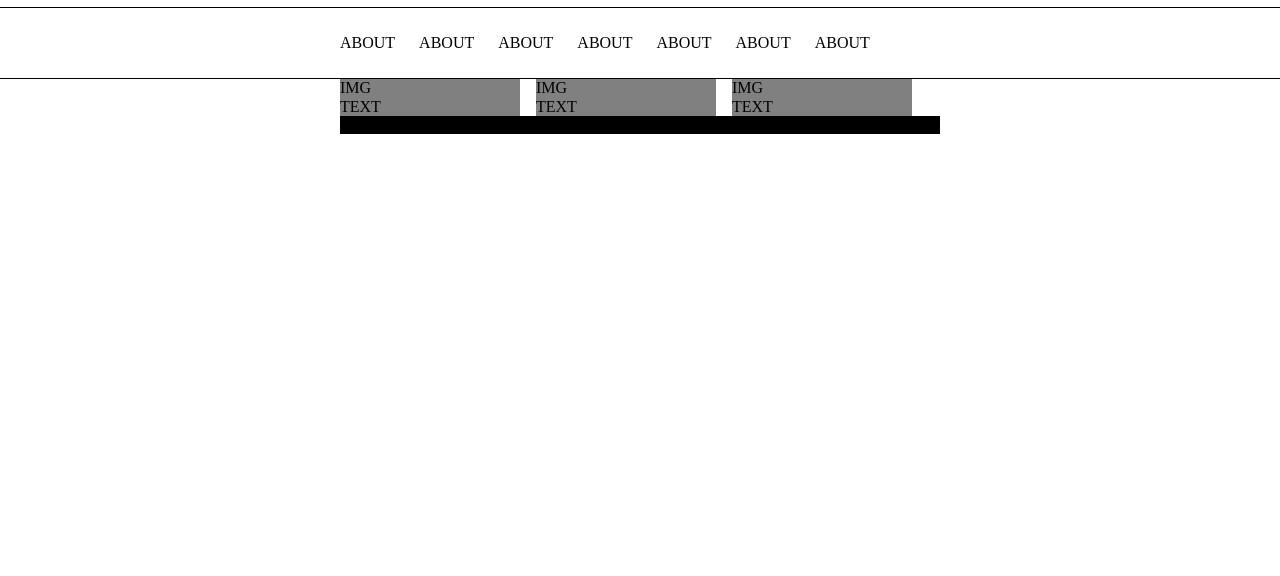
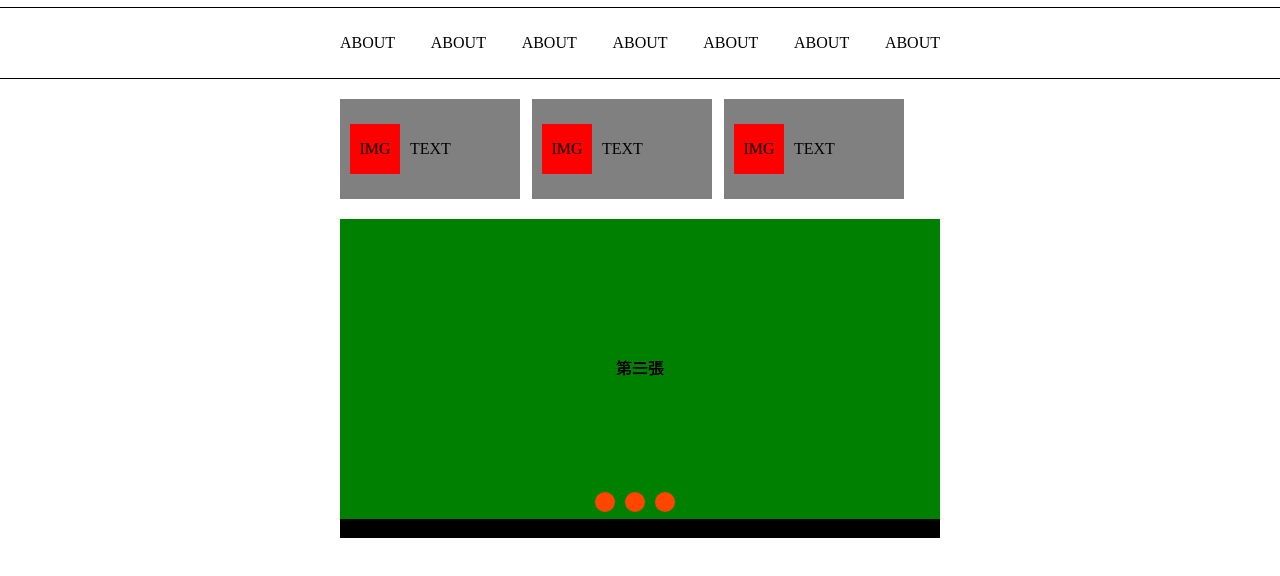
Before and after one commit to a22794447/home, a plain HTML site: page layout_01.html in a window 1280 px wide. Shown: the part 156-732 px from the top of the page. Drawn offline with Linux system fonts and the light colour scheme.

Commit message:
flex切版

```diff
--- a/css/layout_01.css
+++ b/css/layout_01.css
@@ -37,24 +37,87 @@ a{
 .menu-iten{
     list-style-type: none;
     padding: 0;
-}
-
-.menu-iten li{
-    display: inline-block;
-    margin-right: 20px;
+    display: flex;
+    justify-content: space-between;
 }
 
 .img-group{
-
+    margin-top: 20px;
+    display: flex;
 }
 
 .img-group-item{
-    display: inline-block;
+    display: flex;
     width: 30%;
     margin-right: 2%;
+    height: 100px;
+    align-items: center;
     background: gray;
 }
 
+.img-resource{
+    width: 50px;
+    height: 50px;
+    display: flex;
+    justify-content: center;
+    align-items: center;
+    background: red;
+    margin-right: 10px;
+    margin-left: 10px;
+}
+
+.slidre{
+    margin-top: 20px;
+    width: 100%;
+    height: 300px;
+    background-color: green;
+    position: relative;
+}
+
+.slider-component{
+    list-style-type: none;
+    margin: 0;
+    padding: 0;
+    width: 100%;
+    height: 100%;
+    position: relative;
+}
+
+.slider-item{
+    position: absolute;
+    top: 0;
+    left: 0;
+    width: 100%;
+    height: 100%;
+    display: flex;
+    justify-content: center;
+    align-items: center;
+}
+
+.slider-dots{
+    list-style-type: none;
+    margin: 0;
+    padding: 0;
+    width: 100%;
+    height: 30px;
+    position: absolute;
+    bottom: 0;
+    left: 0;
+    display: flex;
+    align-items: center;
+    justify-content: center;
+}
+
+.slider-dot{
+    width: 20px;
+    height: 20px;
+    border-radius: 20px;
+    background: orangered;
+    display: inline-block;
+    margin-right: 10px;
+}
+
+/* 自己看的範圍 */
 .as{
     width: 600px;
     height: 100%;
--- a/layout_01.html
+++ b/layout_01.html
@@ -49,17 +49,49 @@
     <div class="container">
         <div class="img-group">
             <div class="img-group-item">
-                <div>IMG</div>
-                <div>TEXT</div>
+                <div class="img-resource">IMG</div>
+                <div class="img-text">TEXT</div>
             </div>
             <div class="img-group-item">
-                <div>IMG</div>
-                <div>TEXT</div>
+                <div class="img-resource">IMG</div>
+                <div class="img-text">TEXT</div>
             </div>
             <div class="img-group-item">
-                <div>IMG</div>
-                <div>TEXT</div>
+                <div class="img-resource">IMG</div>
+                <div class="img-text">TEXT</div>
             </div>
+        </div>
+    </div>
+    <div class="container">
+        <div class="slidre">
+            <ul class="slider-component">
+                <li class="slider-item">
+                    <a href="#">第一張</a>
+                </li>
+                <li class="slider-item">
+                    <a href="#">第二張</a>
+                </li>
+                <li class="slider-item">
+                    <a href="#">第三張</a>
+                </li>
+            </ul>
+            <ul class="slider-dots">
+                <li>
+                    <a href="#">
+                        <span class="slider-dot"></span>
+                    </a>
+                </li>
+                <li>
+                    <a href="#">
+                        <span class="slider-dot"></span>
+                    </a>
+                </li>
+                <li>
+                    <a href="#">
+                        <span class="slider-dot"></span>
+                    </a>
+                </li>
+            </ul>
         </div>
     </div>
     <div class="as">
```
